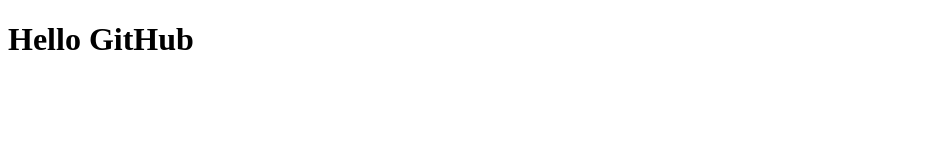
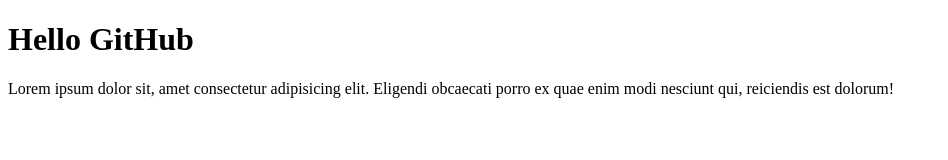
Before and after one commit to Erbolot1998/first-project, a plain HTML site: page index.html in a window 1280 px wide. Shown: the whole page, without its empty margins (0-948 px from the left). Drawn offline with Linux system fonts and the light colour scheme.

Commit message:
add div with p tag

```diff
--- a/index.html
+++ b/index.html
@@ -8,5 +8,10 @@
 </head>
 <body>
     <h1>Hello GitHub</h1>
+
+    <div>
+        <p>Lorem ipsum dolor sit, amet consectetur adipisicing elit. Eligendi obcaecati porro ex quae enim modi nesciunt qui, reiciendis est dolorum!
+        </p>
+    </div>
 </body>
 </html>
```
